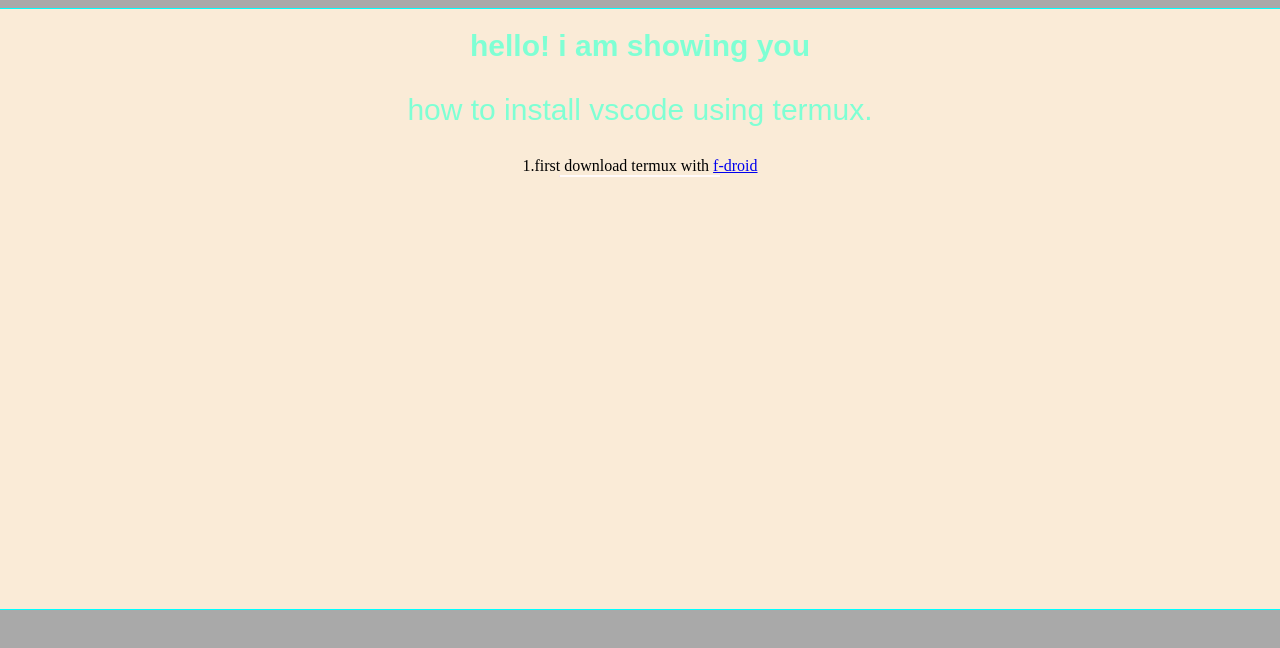
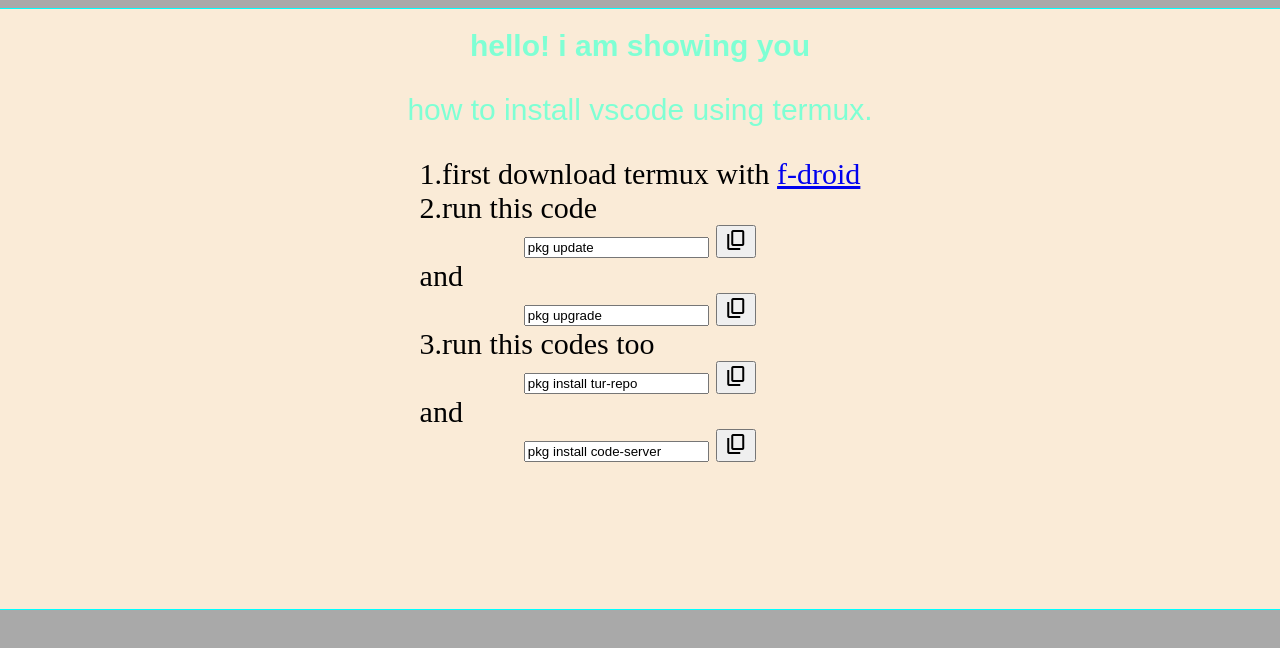
Before and after one commit to gamertoky1188gro/documents, a website: page websites/vscode-in-mobile-using-termux/index.html in a window 1280 px wide. Drawn offline with nearby package versions, Linux system fonts and the light colour scheme; a web font is replaced by a local one.

Commit message:
pls allah

```diff
--- a/websites/vscode-in-mobile-using-termux/index.html
+++ b/websites/vscode-in-mobile-using-termux/index.html
@@ -9,20 +9,19 @@
     <link rel="preconnect" href="https://fonts.googleapis.com">
     <link rel="preconnect" href="https://fonts.gstatic.com" crossorigin>
     <link href="https://fonts.googleapis.com/css2?family=Bungee+Spice&display=swap" rel="stylesheet">
+    <link href="https://fonts.googleapis.com/css2?family=Rubik+Doodle+Shadow&display=swap" rel="stylesheet">
+    <link rel="stylesheet" href="https://fonts.googleapis.com/css2?family=Material+Symbols+Outlined:opsz,wght,FILL,GRAD@20..48,100..700,0..1,-50..200" />
+    <link rel="stylesheet" href="https://fonts.googleapis.com/css2?family=Material+Symbols+Outlined:opsz,wght,FILL,GRAD@24,400,0,0" />
 </head>
 <body>
     <div class="qaz" id="qaz">
         <h1 class="rfv" id="rfv">hello! i am showing you</h1>
         <p class="tgb" id="tgb">how to install vscode using termux.</p>
         <p1 class="yhn" id="yhn">
-            1.first download termux with <a href="http://https://f-droid.org/en/packages/com.termux/">f-droid</a>
+            1.first download termux with <a href="http://https://f-droid.org/en/packages/com.termux/">f-droid</a> <br>
+            2.run this code <div class="ujm" id="ujm"><input type="text" id="copy1" readonly placeholder="pkg update" value="pkg update"> <button type="button" onclick="copy1()"><span class="material-symbols-outlined">content_copy</span></button></div> and <div class="ik" id="ik"><input type="text" id="copy2" readonly placeholder="pkg upgrade" value="pkg upgrade"> <button type="button" onclick="copy2()"><span class="material-symbols-outlined">content_copy</span></button></div>
+            3.run this codes too <div class="ol" id="ol"><input type="text" id="copy3" readonly placeholder="pkg install tur-repo" value="pkg install tur-repo"> <button type="button" onclick="copy3()"><span class="material-symbols-outlined">content_copy</span></button></div> and <div class="p" id="p"><input type="text" id="copy4" readonly placeholder="pkg install code-server" value="pkg install code-server"> <button type="button" onclick="copy4()"><span class="material-symbols-outlined">content_copy</span></button></div>
         </p1>
-        <div class="wsx" id="wsx">
-
-        </div>
-        <div class="edc" id="edc">
-
-        </div>
     </div>
 </body>
 </html>
--- a/websites/vscode-in-mobile-using-termux/script.js
+++ b/websites/vscode-in-mobile-using-termux/script.js
@@ -0,0 +1,60 @@
+function copy1() {
+    var copyText = document.getElementById("copy1");
+    var textToCopy = copyText.value;
+
+    copyText.select();
+    copyText.setSelectionRange(0, 99999);
+
+
+    navigator.clipboard.writeText(textToCopy);
+
+    setTimeout(function() {
+        alert(`Copied the text: ${textToCopy}`);
+        console.log(`Copied the text: ${textToCopy}`);
+    }, 100000); // 10000 milliseconds = 10 seconds
+}
+
+function copy2() {
+    var copyText = document.getElementById("copy2");
+    var textToCopy = copyText.value;
+
+    copyText.select();
+    copyText.setSelectionRange(0, 99999);
+
+    navigator.clipboard.writeText(textToCopy);
+
+    setTimeout(function() {
+        alert(`Copied the text: ${textToCopy}`);
+        console.log(`Copied the text: ${textToCopy}`);
+    }, 100000); // 10000 milliseconds = 10 seconds
+}
+
+function copy3() {
+    var copyText = document.getElementById("copy3");
+    var textToCopy = copyText.value;
+
+    copyText.select();
+    copyText.setSelectionRange(0, 99999);
+
+    navigator.clipboard.writeText(textToCopy);
+
+    setTimeout(function() {
+        alert(`Copied the text: ${textToCopy}`);
+         console.log(`Copied the text: ${textToCopy}`);
+    }, 100000); // 10000 milliseconds = 10 seconds
+}
+
+function copy4() {
+    var copyText = document.getElementById("copy4");
+    var textToCopy = copyText.value;
+
+    copyText.select();
+    copyText.setSelectionRange(0, 99999);
+
+    navigator.clipboard.writeText(textToCopy);
+
+    setTimeout(function() {
+        alert(`Copied the text: ${textToCopy}`);
+        console.log(`Copied the text: ${textToCopy}`);
+    }, 100000); // 10000 milliseconds = 10 seconds
+}
--- a/websites/vscode-in-mobile-using-termux/style.css
+++ b/websites/vscode-in-mobile-using-termux/style.css
@@ -39,5 +39,10 @@
 }
 
 .yhn {
-
+    text-align: center;
+    font-size: 30px;
+    font-family: 'Rubik Doodle Shadow';
+    align-items: center;
+    justify-items: center;
+    justify-content: center;
 }
```
